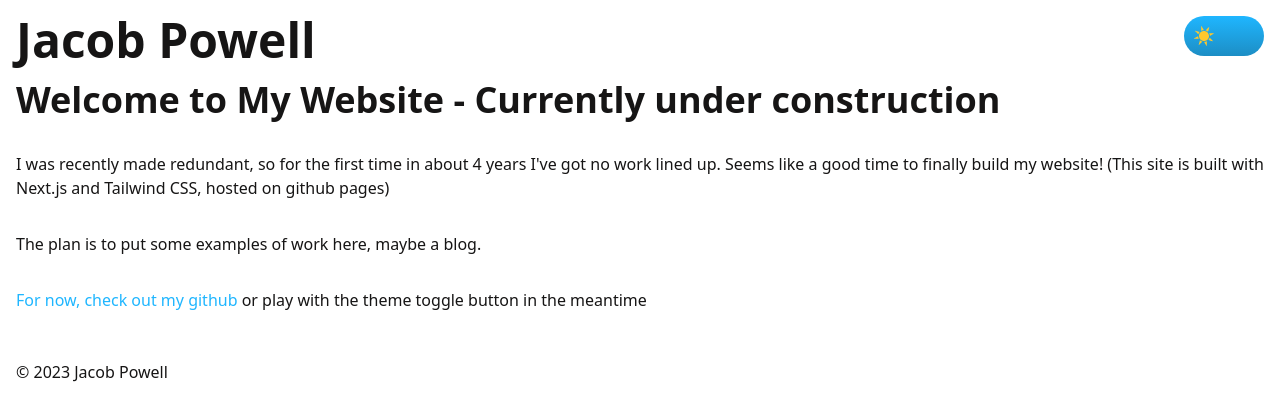
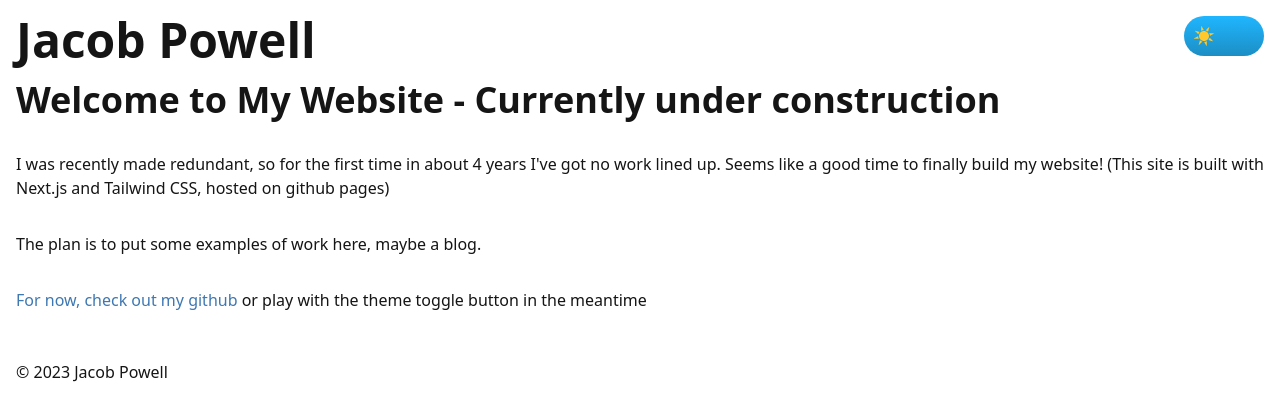
Before and after one commit to jakeRPowell/jakeRPowell.github.io, a Next.js app: page / in a window 1280 px wide. Shown: the top 420 px of the page. Built offline with nearby package versions, Linux system fonts and the light colour scheme.

Commit message:
change link colour

```diff
--- a/styles/globals.css
+++ b/styles/globals.css
@@ -24,9 +24,9 @@ p {
 }
 
 a {
-  color: var(--dark-blue);
+  color: var(--light-blue);
 }
 
 .light a {
-  color: var(--light-blue);
+  color: var(--dark-blue);
 }
```
